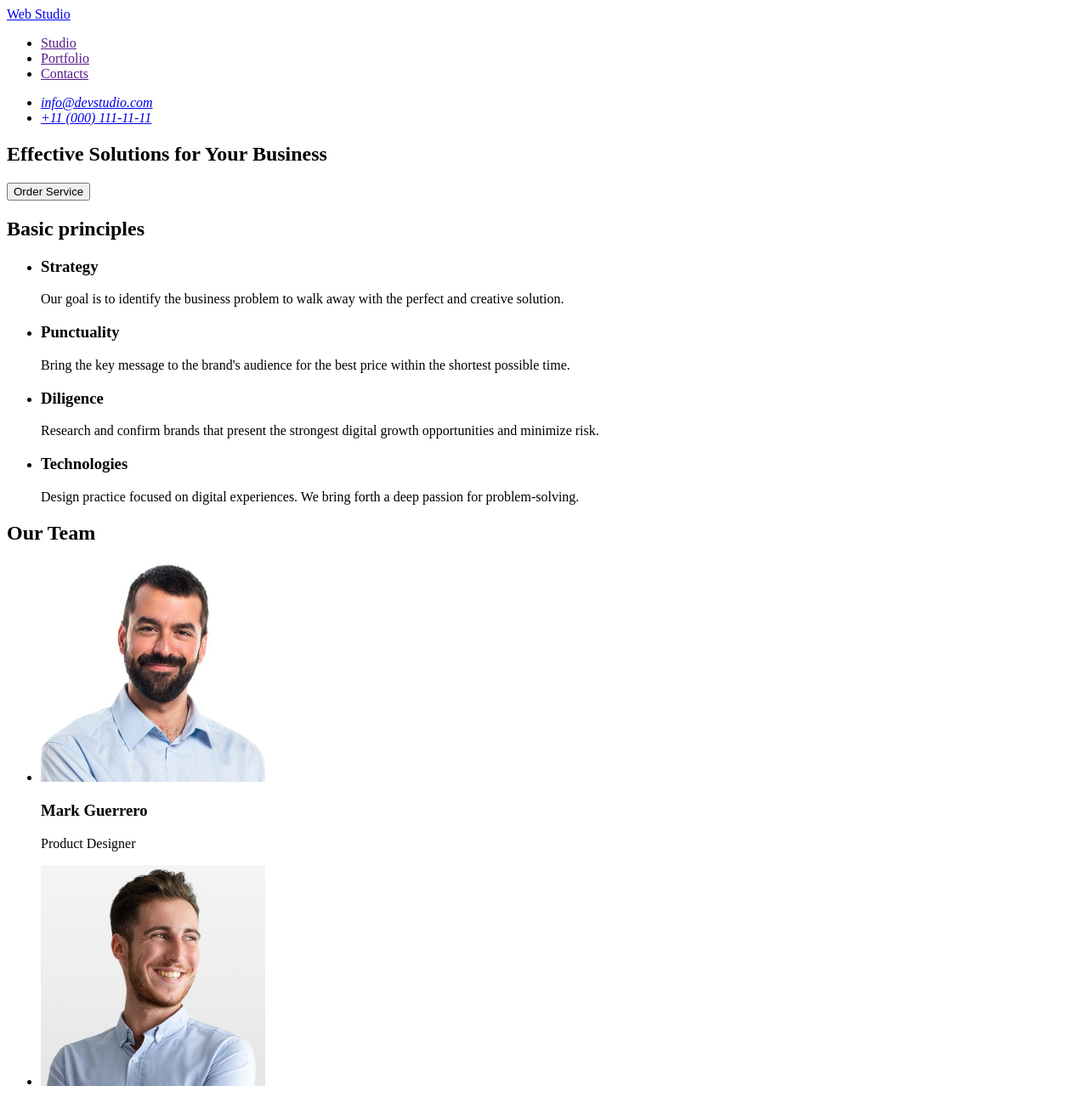
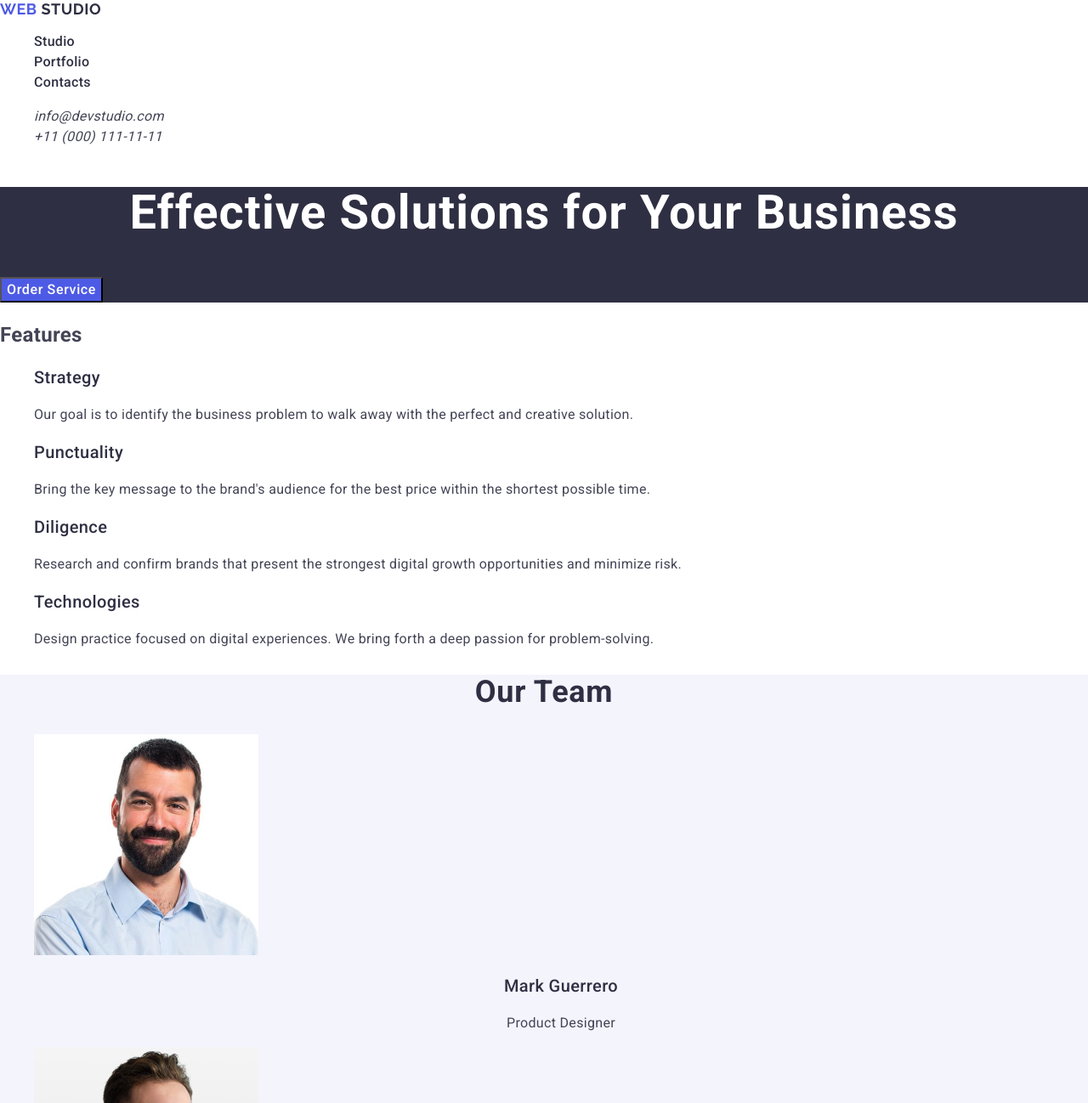
Before and after one commit to nelia-demenska/goit-markup-hw-02, a plain HTML site: page index.html in a window 1280 px wide. Shown: the top 1298 px of the page at 85% size. Drawn offline with nearby package versions, Linux system fonts and the light colour scheme.

Commit message:
add css, index.html files

```diff
--- a/css/styles.css
+++ b/css/styles.css
@@ -1,19 +1,186 @@
-header {background-color: #fff;}
+body {
+    font-family:"Roboto", sans-serif;
+    background-color: #fff;}
+ul {list-style-type: none;}
 .logo {
     font-family: "Raleway", sans-serif;
+    font-weight: 700;
+font-size: 18px;
+line-height: 1.17;
+letter-spacing: 0.03em;
+text-transform: uppercase;
+color: #4d5ae5;
+text-decoration: none;
+}
+.logo-accent {
+    font-family: "Raleway", sans-serif;
+    font-weight: 700;
+font-size: 18px;
+line-height: 1.17;
+letter-spacing: 0.03em;
+text-transform: uppercase;
+color: #2e2f42;
+text-decoration: none;
+}
+.nav-list .link {
+    font-weight: 500;
+font-size: 16px;
+line-height: 1.5;
+letter-spacing: 0.02em;
+color: #2e2f42;
+text-decoration: none;
+}
+.nav-list .link:hover {
+    font-weight: 500;
+font-size: 16px;
+line-height: 1.5;
+letter-spacing: 0.02em;
+color: #404bbf;
+}
+.mail {
+    font-weight: 400;
+font-size: 16px;
+line-height: 1.5;
+letter-spacing: 0.02em;
+color: #434455;
+text-decoration: none;
+}
+.mail:hover {
+    font-weight: 400;
+font-size: 16px;
+line-height: 1.5;
+letter-spacing: 0.02em;
+color: #404bbf;
+}
+.tel {
+    font-weight: 400;
+font-size: 16px;
+line-height: 1.5;
+letter-spacing: 0.02em;
+color: #434455;
+text-decoration: none;
+}
+.tel:hover {
+    font-weight: 400;
+    font-size: 16px;
+    line-height: 1.5;
+    letter-spacing: 0.02em;
+    color: #404bbf;
+}
+.section-title {
+    font-weight: 700;
+font-size: 56px;
+line-height: 1.07143;
+letter-spacing: 0.02em;
+text-align: center;
+color: #fff;
+}
+.solutions {
+    background-color: #2e2f42;
+}
+.button {
+    cursor: pointer;
+    font-weight: 500;
+font-size: 16px;
+line-height: 1.5;
+letter-spacing: 0.04em;
+color: #fff;
+background-color: #4d5ae5;
+}
+.button:hover {
+    font-weight: 600;
+font-size: 16px;
+letter-spacing: 0.04em;
+color: #fff;
+}
+.first-section-title {
+    font-weight: 500;
+font-size: 20px;
+line-height: 1.2;
+letter-spacing: 0.02em;
+color: #2e2f42;
+}
+.first-section {
+    font-weight: 400;
+font-size: 16px;
+line-height: 1.5;
+letter-spacing: 0.02em;
+color: #434455;
+}
+.second-section {
+    background-color: #f4f4fd;
+}
+.second-section-title {
+    font-weight: 700;
+font-size: 36px;
+line-height: 1.11111;
+letter-spacing: 0.02em;
+text-align: center;
+color: #2e2f42;
+}
+.team-member {
+    font-weight: 500;
+font-size: 20px;
+line-height: 1.2;
+letter-spacing: 0.02em;
+text-align: center;
+color: #2e2f42;
+}
+.speciality {
+    font-weight: 400;
+font-size: 16px;
+line-height: 1.5;
+letter-spacing: 0.02em;
+text-align: center;
+color: #434455;
+}
+.third-section-title {
+    font-weight: 700;
+font-size: 36px;
+line-height: 1.11111;
+letter-spacing: 0.02em;
+text-align: center;
+color: #2e2f42;
+}
+.service {
+    font-weight: 500;
+font-size: 20px;
+line-height: 1.2;
+letter-spacing: 0.02em;
+color: #2e2f42;
+}
+.service-item {
+    font-weight: 400;
+font-size: 16px;
+line-height: 1.5;
+letter-spacing: 0.02em;
+color: #434455;
+}
+.logo-footer {
     font-weight: 700;
 font-size: 18px;
 line-height: 1.16667;
 letter-spacing: 0.03em;
 text-transform: uppercase;
 color: #4d5ae5;
+text-decoration: none;
 }
-.logo-span {
-    font-family: "Raleway", sans-serif;
+.logo-accent-footer {
     font-weight: 700;
 font-size: 18px;
 line-height: 1.16667;
 letter-spacing: 0.03em;
 text-transform: uppercase;
-color: #2e2f42;
+color: #f4f4fd;
+text-decoration: none;
 }
+.footer-text {
+    font-weight: 400;
+font-size: 16px;
+line-height: 1.5;
+letter-spacing: 0.02em;
+color: #f4f4fd;
+}
+.footer-background {
+    background-color: #2e2f42;
+}
--- a/index.html
+++ b/index.html
@@ -3,6 +3,8 @@
 <head>
     <meta charset="UTF-8">
     <meta name="viewport" content="width=device-width, initial-scale=1.0">
+    <link rel="stylesheet" href="node_modules/modern-normalize/modern-normalize.css">
+    <link rel="stylesheet" href="./css/styles.css" />
     <link rel="preconnect" href="https://fonts.googleapis.com">
 <link rel="preconnect" href="https://fonts.gstatic.com" crossorigin>
 <link href="https://fonts.googleapis.com/css2?family=Raleway:wght@700&family=Roboto:wght@400;500;700&display=swap" rel="stylesheet">
@@ -11,44 +13,44 @@
 <body>
     <header>
             <nav>
-            <a class="logo" href="./index.html">Web <span class="logo-span">Studio</span></a>
-            <ul>
-                <li><a href="">Studio</a></li>
-                <li><a href="">Portfolio</a></li>
-                <li><a href="">Contacts</a></li>
+            <a href="./index.html" class="logo">Web <span class="logo-accent">Studio</span></a>
+            <ul class="nav-list">
+                <li><a href="" class="link">Studio</a></li>
+                <li><a href="" class="link">Portfolio</a></li>
+                <li><a href="" class="link">Contacts</a></li>
             </ul>
         </nav>
             <address>
             <ul>
-                <li><a href="mailto:info@devstudio.com" target="_blank">info@devstudio.com</a> </li>
-                <li><a href="tel:+110001111111">+11 (000) 111-11-11</a> </li>
+                <li><a class="mail" href="mailto:info@devstudio.com" target="_blank">info@devstudio.com</a> </li>
+                <li><a class="tel" href="tel:+110001111111">+11 (000) 111-11-11</a> </li>
             </ul>
             </address>
     </header>
     <main>
-    <section>
-        <h1>Effective Solutions for Your Business</h1>
-        <button type="button">Order Service</button>
+    <section class="solutions">
+        <h1 class="section-title">Effective Solutions for Your Business</h1>
+        <button class="button" type="button">Order Service</button>
     </section>
-    <section>
-        <h2>Basic principles</h2>
+    <section class="first-section">
+        <h2>Features</h2>
         <ul>
-        <li><h3>Strategy</h3>
+        <li><h3 class="first-section-title">Strategy</h3>
         <p>Our goal is to identify the business problem to walk away with the perfect and creative solution.</p>
     </li>
-        <li><h3>Punctuality</h3>
+        <li><h3 class="first-section-title">Punctuality</h3>
         <p>Bring the key message to the brand's audience for the best price within the shortest possible time.</p>
     </li>
-        <li><h3>Diligence</h3>
+        <li><h3 class="first-section-title">Diligence</h3>
         <p>Research and confirm brands that present the strongest digital growth opportunities and minimize risk.</p>
     </li>
-        <li><h3>Technologies</h3>
+        <li><h3 class="first-section-title">Technologies</h3>
         <p>Design practice focused on digital experiences. We bring forth a deep passion for problem-solving.</p>
     </li>
     </ul>
     </section>
-    <section>
-        <h2>Our Team</h2>
+    <section class="second-section">
+        <h2 class="second-section-title">Our Team</h2>
         <ul>
             <li>
                 <img
@@ -56,8 +58,8 @@
                 alt="product designer"
                 width="264"
                 height="260" />
-                <h3>Mark Guerrero</h3>
-                <p>Product Designer</p>
+                <h3 class="team-member">Mark Guerrero</h3>
+                <p class="speciality">Product Designer</p>
             </li>
             <li>
                 <img
@@ -65,8 +67,8 @@
                 alt="frontend developer"
                 width="264"
                 height="260" />
-                <h3>Tom Ford</h3>
-                <p>Frontend Developer</p>
+                <h3  class="team-member">Tom Ford</h3>
+                <p  class="speciality">Frontend Developer</p>
             </li>
             <li>
                 <img
@@ -74,8 +76,8 @@
                 alt="Marketing"
                 width="264"
                 height="260" />
-                <h3>Camila Garcia</h3>
-                <p>Marketing</p>
+                <h3  class="team-member">Camila Garcia</h3>
+                <p  class="speciality">Marketing</p>
             </li>
             <li>
                 <img
@@ -83,13 +85,13 @@
                 alt="UI Designer"
                 width="264"
                 height="260" />
-                <h3>Daniel Wilson</h3>
-                <p>UI Designer</p>
+                <h3  class="team-member">Daniel Wilson</h3>
+                <p  class="speciality">UI Designer</p>
             </li>
         </ul>
     </section>
     <section>
-    <h2>Our Portfolio</h2>
+    <h2 class="third-section-title">Our Portfolio</h2>
         <ul>
             <li>
                 <img
@@ -97,8 +99,8 @@
                 alt="banking-app"
                 width="360"
                 height="300" />
-                <h3>Banking App</h3>
-                <p>App</p>
+                <h3 class="service">Banking App</h3>
+                <p class="service-item">App</p>
             </li>
             <li>
                 <img
@@ -106,8 +108,8 @@
                 alt="payment"
                 width="360"
                 height="300" />
-                <h3>Cashless Payment</h3>
-                <p>Marketing</p>
+                <h3  class="service">Cashless Payment</h3>
+                <p class="service-item">Marketing</p>
             </li>
             <li>
                 <img
@@ -115,8 +117,8 @@
                 alt="meditation-app"
                 width="360"
                 height="300" />
-                <h3>Meditation App</h3>
-                <p>App</p>
+                <h3  class="service">Meditation App</h3>
+                <p class="service-item">App</p>
             </li>
             <li>
                 <img
@@ -124,8 +126,8 @@
                 alt="car"
                 width="360"
                 height="300" />
-                <h3>Taxi Service</h3>
-                <p>Marketing</p>
+                <h3  class="service">Taxi Service</h3>
+                <p class="service-item">Marketing</p>
             </li>
             <li>
                 <img
@@ -133,8 +135,8 @@
                 alt="screen-illustration"
                 width="360"
                 height="300" />
-                <h3>Screen Illustration</h3>
-                <p>Design</p>
+                <h3  class="service">Screen Illustration</h3>
+                <p class="service-item">Design</p>
             </li>
             <li>
                 <img
@@ -142,15 +144,15 @@
                 alt="girl-with-phone"
                 width="360"
                 height="300" />
-                <h3>Online Courses</h3>
-                <p>Marketing</p>
+                <h3  class="service">Online Courses</h3>
+                <p class="service-item">Marketing</p>
             </li>
         </ul>
     </section>
     </main>
-    <footer>
-        <a href="./index.html">WebStudio</a>
-        <p>Increase the flow of customers and sales for your business with digital marketing & growth solutions.</p>
+    <footer class="footer-background">
+        <a href="./index.html" class="logo-footer">Web<span class="logo-accent-footer">Studio</span></a>
+        <p class="footer-text">Increase the flow of customers and sales for your business with digital marketing & growth solutions.</p>
     </footer>
 
 </body>
```
